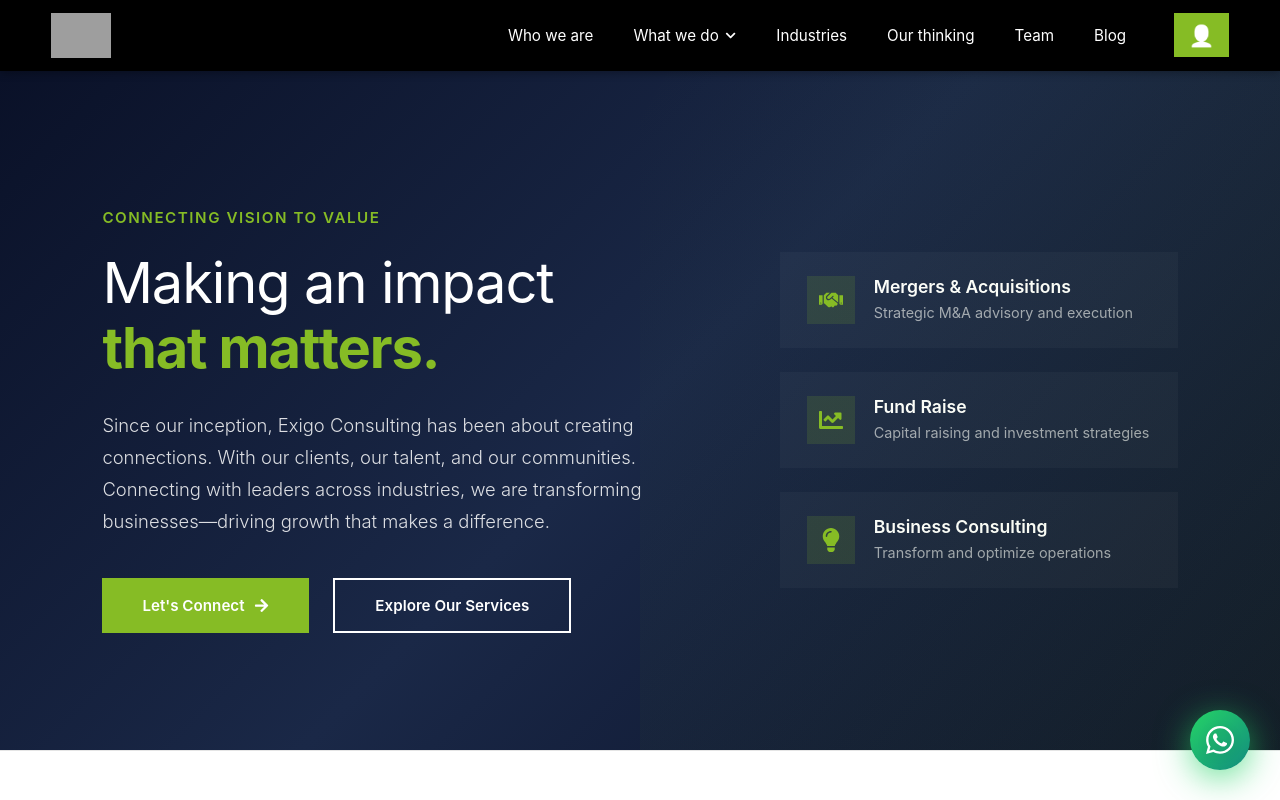
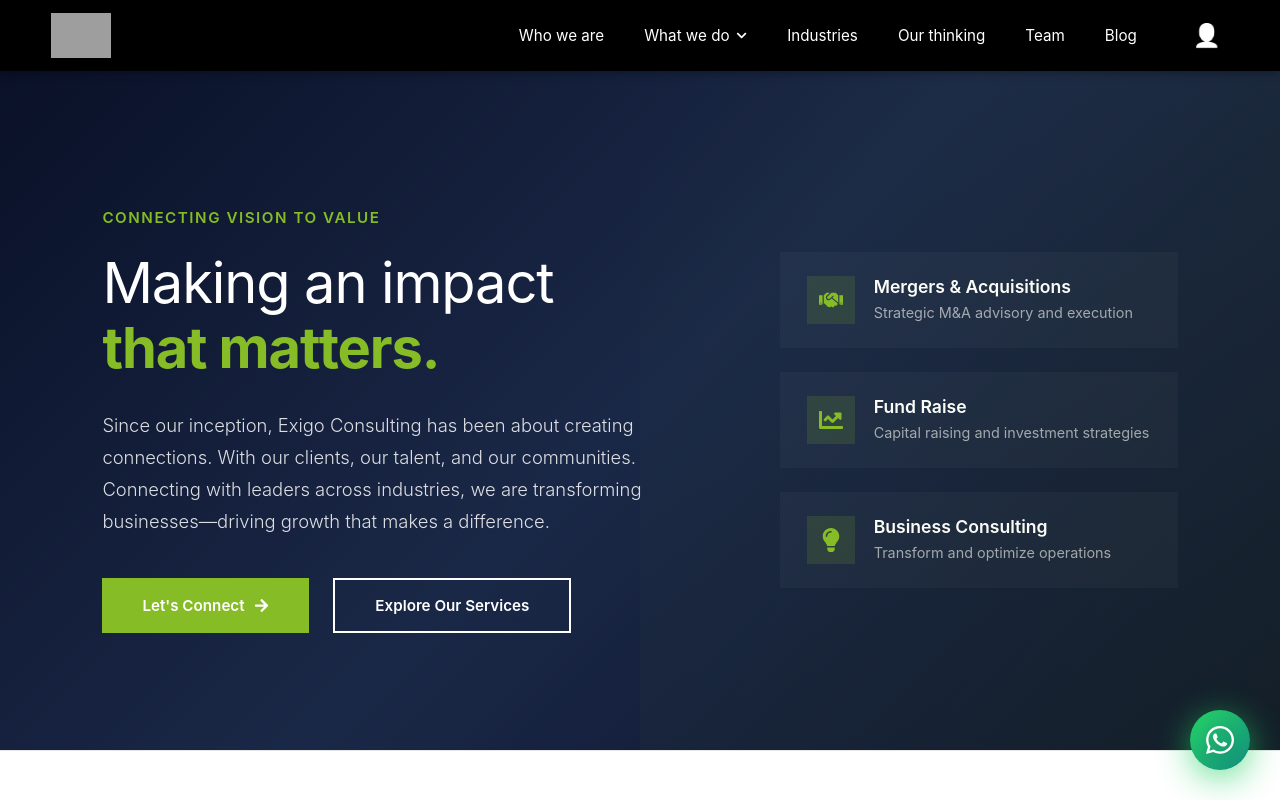
Before and after one commit to octaleadsprivatelimited-cloud/ex, a React (Create React App) app in the folder frontend/: page / in a window 1280 px wide. Shown: the top 800 px of the page. Built offline with nearby package versions, Linux system fonts and the light colour scheme; grey boxes are pictures that could not be loaded.

Commit message:
Remove green background from contact button - show only white emoji icon

```diff
--- a/frontend/src/components/Navbar.css
+++ b/frontend/src/components/Navbar.css
@@ -80,25 +80,24 @@
 }
 
 .navbar-cta {
-  background: #86bc25;
+  background: transparent;
   color: white !important;
-  padding: 0.6rem 0.9rem !important;
+  padding: 0.5rem !important;
   border-radius: 0;
-  font-weight: 600;
   transition: all 0.2s ease;
   margin-left: 0.5rem;
   display: flex;
   align-items: center;
   justify-content: center;
+  border: none;
 }
 
 .navbar-cta:hover {
-  background: #75a621;
-  transform: scale(1.05);
+  transform: scale(1.15);
 }
 
 .cta-emoji {
-  font-size: 1.3rem;
+  font-size: 1.4rem;
   filter: brightness(0) invert(1);
 }
 
```
